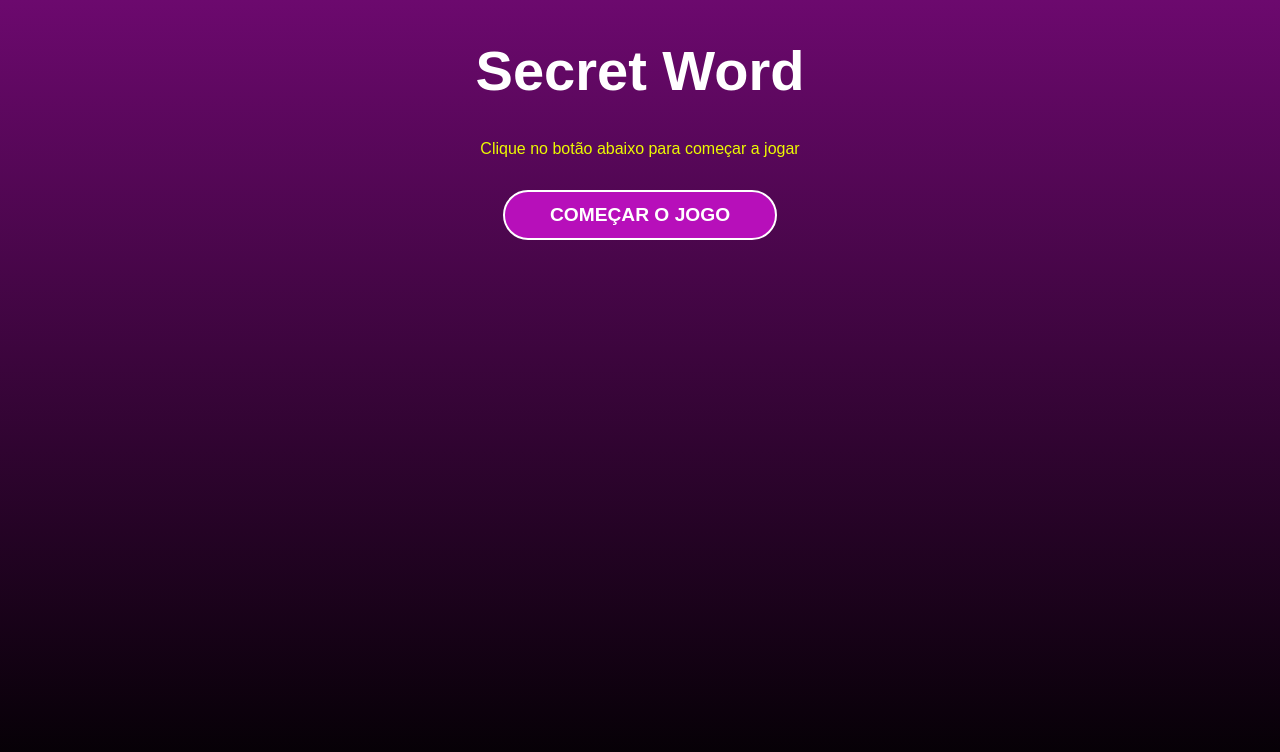
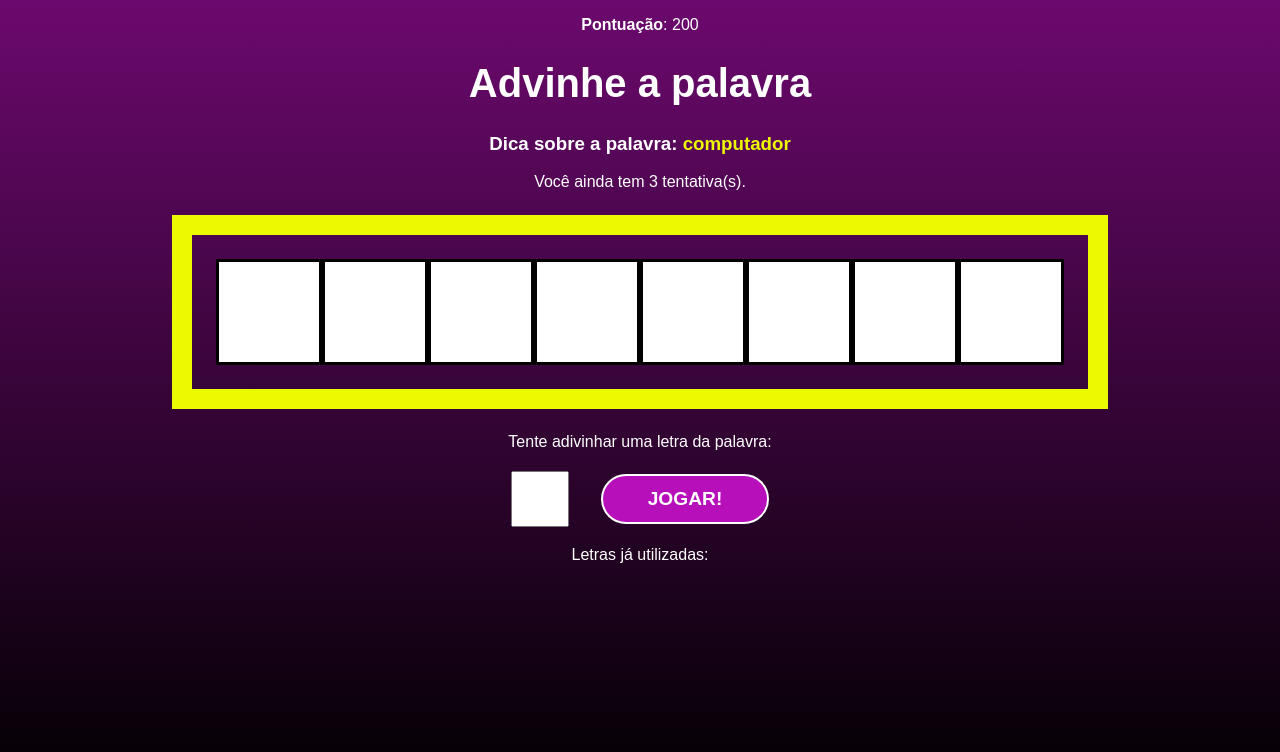
Before and after one commit to RuanSilva6721/curso_react, a React (Create React App) app in the folder secret_word_ruan/: page / in a window 1280 px wide. Shown: the top 752 px of the page. Built offline with nearby package versions, Linux system fonts and the light colour scheme.

Commit message:
finalizando jogo

```diff
--- a/secret_word_ruan/src/App.js
+++ b/secret_word_ruan/src/App.js
@@ -1,85 +1,161 @@
+import { useCallback, useEffect, useState } from "react";
 
-import './App.css';
+// components
+import StartScreen from "./components/StartScreen";
+import Game from "./components/Game";
+import GameOver from "./components/GameOver";
 
-import {useCallback, useEffect, useState} from "react";
-import {wordsList} from './data/word';
+// styles
+import "./App.css";
 
-import StartScreen from './components/StartScreen';
-import Game from './components/Game';
-import GameOver from './components/GameOver';
+// data
+import { wordsList } from "./data/word";
 
 const stages = [
-  {id: 1, name: "start"},
-  {id: 2, name: "game"},
-  {id: 3, name: "end"},
-
+  { id: 1, name: "start" },
+  { id: 2, name: "game" },
+  { id: 3, name: "end" },
 ];
 
 function App() {
   const [gameStage, setGameStage] = useState(stages[0].name);
   const [words] = useState(wordsList);
 
-  const [pickedWord, setPickedWord] = useState("")
+  const [pickedWord, setPickedWord] = useState("");
   const [pickedCategory, setPickedCategory] = useState("");
-  const [lettrs, setLettrs] = useState([]);
+  const [letters, setLetters] = useState([]);
 
   const [guessedLetters, setGuessedLetters] = useState([]);
   const [wrongLetters, setWrongLetters] = useState([]);
   const [guesses, setGuesses] = useState(3);
   const [score, setScore] = useState(0);
 
-  const pickWordAndCategory = () =>{
+  console.log(words);
+
+  const pickWordAndCategory = useCallback(() => {
+    // pick a random category
     const categories = Object.keys(words);
-    const category = categories[Math.floor(Math.random() * Object.keys(categories).length)];
+    const category =
+      categories[Math.floor(Math.random() * Object.keys(categories).length)];
 
-    const word = words[category][Math.floor(Math.random() *  words[category].length)];
+    // pick a random word
+    const word =
+      words[category][Math.floor(Math.random() * words[category].length)];
 
     console.log(category, word);
-    return {word, category};
+
+    return { category, word };
+  }, [words]);
+
+  // start the game
+  const startGame = useCallback(() => {
+    // clear all letters
+    clearLettersStates();
+
+    // choose a word
+    const { category, word } = pickWordAndCategory();
+
+    console.log(category, word);
+
+    let wordLetters = word.split("");
+
+    wordLetters = wordLetters.map((l) => l.toLowerCase());
+
+    // console.log(category, word);
+
+    setPickedCategory(category);
+    setPickedWord(word);
+    setLetters(wordLetters);
+
+    setGameStage(stages[1].name);
+  }, [pickWordAndCategory]);
+
+  // process letter input
+  const verifyLetter = (letter) => {
+    const normalizedLetter = letter.toLowerCase();
+
+    // check if letter has already been utilized
+    if (
+      guessedLetters.includes(normalizedLetter) ||
+      wrongLetters.includes(normalizedLetter)
+    ) {
+      return;
     }
 
-  const startGame =  () => {
-      const {word, category} = pickWordAndCategory()
+    // push guessed letter or remove a chance
+    if (letters.includes(normalizedLetter)) {
+      setGuessedLetters((actualGuessedLetters) => [
+        ...actualGuessedLetters,
+        letter,
+      ]);
+    } else {
+      setWrongLetters((actualWrongLetters) => [
+        ...actualWrongLetters,
+        normalizedLetter,
+      ]);
 
-      let wordLetters = word.split("")
-      wordLetters = wordLetters.map((l) => l.toLowerCase())
+      setGuesses((actualGuesses) => actualGuesses - 1);
+    }
+  };
 
-      console.log(category, word, wordLetters);
-      setPickedWord(word);
-      setPickedCategory(category);
-      setLettrs(wordLetters);
+  console.log(wrongLetters);
+
+  // restart the game
+  const retry = () => {
+    setScore(0);
+    setGuesses(3);
+    setGameStage(stages[0].name);
+  };
+
+  // clear letters state
+  const clearLettersStates = () => {
+    setGuessedLetters([]);
+    setWrongLetters([]);
+  };
+
+  // check if guesses ended
+  useEffect(() => {
+    if (guesses === 0) {
+      // game over and reset all states
+      clearLettersStates();
+
+      setGameStage(stages[2].name);
+    }
+  }, [guesses]);
+
+  // check win condition
+  useEffect(() => {
+    const uniqueLetters = [...new Set(letters)];
+
+    console.log(uniqueLetters);
+    console.log(guessedLetters);
 
 
+    if (guessedLetters.length === uniqueLetters.length) {
+
+      setScore((actualScore) => (actualScore += 100));
 
 
-    setGameStage(stages[1].name)
-
+      startGame();
     }
-  const verifyLetter = () =>{
-    setGameStage(stages[2].name)
-  }
-  const retry = () =>{
-    setGameStage(stages[0].name)
-  }
-
-
+  }, [guessedLetters, letters, startGame]);
 
   return (
     <div className="App">
-        {gameStage === 'start' && <StartScreen startGame={startGame}/> }
-        {gameStage === 'game' &&
+      {gameStage === "start" && <StartScreen startGame={startGame} />}
+      {gameStage === "game" && (
         <Game
           verifyLetter={verifyLetter}
           pickedWord={pickedWord}
           pickedCategory={pickedCategory}
-        lettrs={lettrs}
+          letters={letters}
           guessedLetters={guessedLetters}
           wrongLetters={wrongLetters}
           guesses={guesses}
           score={score}
-        /> }
-
-        {gameStage === 'end' && <GameOver retry={retry}/> }
+        />
+      )}
+      {gameStage === "end" && <GameOver retry={retry} score={score} />}
     </div>
   );
 }
--- a/secret_word_ruan/src/components/Game.js
+++ b/secret_word_ruan/src/components/Game.js
@@ -1,48 +1,75 @@
-import './Game.css';
+import { useState, useRef } from "react";
+
+// styles
+import "./Game.css";
+
 const Game = ({
   verifyLetter,
+  pickedCategory,
   pickedWord,
-      pickedCategory,
-      lettrs,
+  letters,
   guessedLetters,
   wrongLetters,
   guesses,
   score,
 }) => {
+  const [letter, setLetter] = useState("");
+  const letterInputRef = useRef(null);
+
+  const handleSubmit = (e) => {
+    e.preventDefault();
+
+    verifyLetter(letter);
+
+    setLetter("");
+
+    letterInputRef.current.focus();
+  };
+
   return (
     <div className="game">
       <p className="points">
-        <span>Pontuação: {score}</span>
+        <span>Pontuação</span>: {score}
       </p>
       <h1>Advinhe a palavra</h1>
       <h3 className="tip">
         Dica sobre a palavra: <span>{pickedCategory}</span>
       </h3>
-       <p>Você ainda tem {guesses} tentativas</p>
+      <p>Você ainda tem {guesses} tentativa(s).</p>
       <div className="wordContainer">
-        {lettrs.map((lettrs, i) => {
-          guessedLetters.includes(lettrs) ? (
-            <span key={i} className="letter"></span>
-          ): (
+        {letters.map((letter, i) =>
+          guessedLetters.includes(letter) ? (
+            <span className="letter" key={i}>
+              {letter}
+            </span>
+          ) : (
             <span key={i} className="blankSquare"></span>
           )
-        })}
-
+        )}
       </div>
       <div className="letterContainer">
-        <p>Tente advinhar uma letra da palavra:</p>
-        <form action="">
-          <input type="text" name="letler" maxLength="1" required/>
+        <p>Tente adivinhar uma letra da palavra:</p>
+        <form onSubmit={handleSubmit}>
+          <input
+            type="text"
+            name="letter"
+            maxLength="1"
+            onChange={(e) => setLetter(e.target.value)}
+            required
+            value={letter}
+            ref={letterInputRef}
+          />
           <button>Jogar!</button>
         </form>
       </div>
       <div className="wrongLettersContainer">
         <p>Letras já utilizadas:</p>
-          <span>a,</span>
-          <span>b,</span>
+        {wrongLetters.map((letter, i) => (
+          <span key={i}>{letter}, </span>
+        ))}
       </div>
     </div>
-  )
-}
+  );
+};
 
-export default Game
+export default Game;
--- /dev/null
+++ b/secret_word_ruan/src/components/GameOver.css
@@ -0,0 +1,49 @@
+.game h1 {
+    font-size: 2.5em;
+  }
+
+  .points span {
+    font-weight: bold;
+  }
+
+  .tip span {
+    color: #ecfa00;
+  }
+
+  .wordContainer {
+    margin: 1.5em;
+    padding: 1.5em;
+    border: 20px solid #ecfa00;
+    display: flex;
+  }
+
+  .letter,
+  .blankSquare {
+    font-size: 70px;
+    line-height: 1.5;
+    border: 3px solid #000;
+    height: 100px;
+    width: 100px;
+    text-transform: uppercase;
+    background-color: #fff;
+    color: #000;
+    font-weight: bold;
+  }
+
+  .letterContainer p {
+    margin-bottom: 1.2em;
+  }
+
+  .letterContainer form {
+    display: flex;
+    align-items: center;
+    justify-content: center;
+  }
+
+  .letterContainer input {
+    height: 50px;
+    width: 50px;
+    font-size: 2em;
+    text-align: center;
+    margin-right: 1em;
+  }
--- a/secret_word_ruan/src/components/GameOver.js
+++ b/secret_word_ruan/src/components/GameOver.js
@@ -1,10 +1,11 @@
-import './GmaeOver.css';
-const GameOver = ({retry}) => {
+import './GameOver.css';
+const GameOver = ({retry, score}) => {
   return (
     <div>
+      <h1>Fim de jogo!</h1>
+      <h2>A sua pontuação foi: <span>{score}</span></h2>
 
     <button onClick={retry}>Resetar o Jogo</button>
-
     </div>
   )
 }
```
Also changed, not shown: secret_word_ruan/src/components/GmaeOver.css (deleted). Lines whose indentation alone changed are shown as unchanged.
